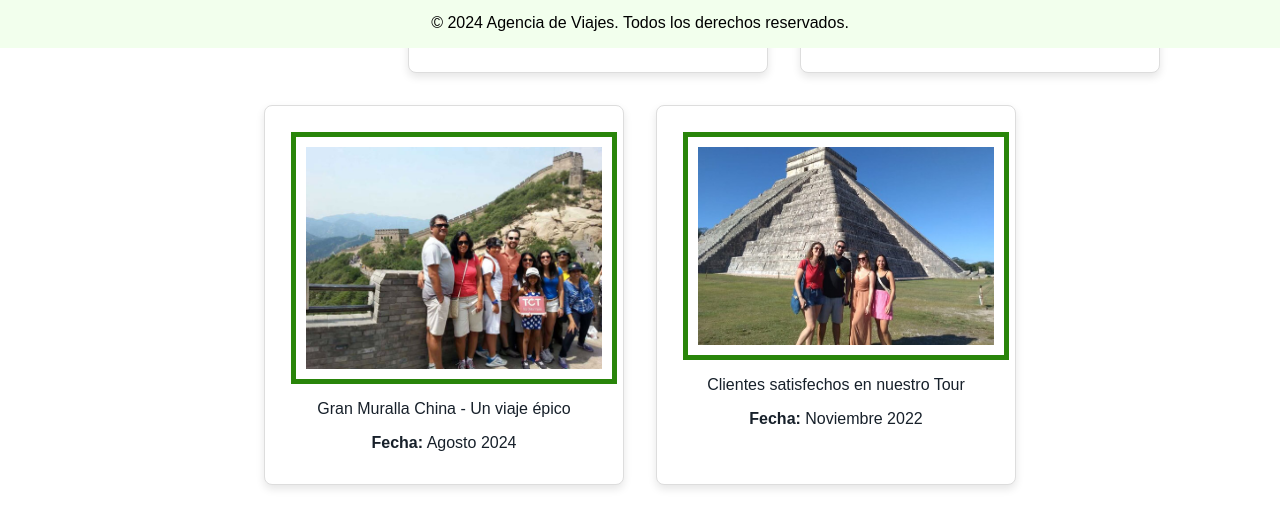
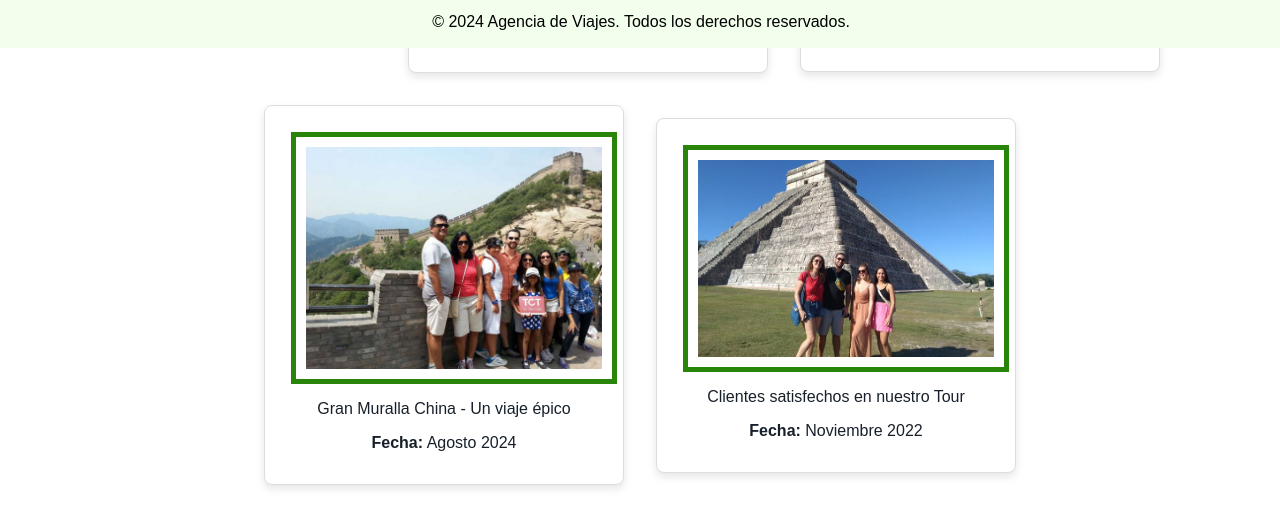
Before and after one commit to aracelicruz/7_maravillas, a plain HTML site: page Quienes_somos.html in a window 1280 px wide. Shown: the part 752-1269 px from the top of the page. Drawn offline with Linux system fonts and the light colour scheme.

Commit message:
Alineacion con flexbox

```diff
--- a/styles.css
+++ b/styles.css
@@ -5,6 +5,9 @@ body {
     padding: 0;
     background-color: #fff;
     color: #17202a;
+    display: flex;
+    flex-direction: column;
+    min-height: 100vh; /* Asegura que el cuerpo ocupe todo el alto de la ventana */
 }
 
 header {
@@ -28,7 +31,6 @@ nav {
 
 nav a {
     color: white;
-    ;
     text-decoration: none;
     font-weight: bold;
 }
@@ -41,6 +43,7 @@ nav a:hover {
     max-width: 1200px;
     margin: auto;
     padding: 2em;
+    flex: 1; /* Esto asegura que el contenido ocupe el espacio restante */
 }
 
 h2 {
@@ -62,11 +65,11 @@ h2 {
 }
 
 #gallery {
-
     display: flex;
     flex-wrap: wrap;
     gap: 2em;
-    justify-content: center;
+    justify-content: center; /* Centra horizontalmente */
+    align-items: center; /* Centra verticalmente */
 }
 
 .gallery-item {
@@ -92,34 +95,22 @@ h2 {
     display: flex;
     justify-content: center; /* Centra horizontalmente */
     align-items: center; /* Centra verticalmente */
-
-}
-#titulos {
     margin: 0; /* Elimina márgenes para un centrado más preciso */
     font-size: 2rem; /* Ajusta el tamaño del texto según lo necesites */
 }
-
-
-
 
 footer {
     background-color: #f2ffed;
     color: black;
     text-align: center;
-    padding: 1 px;
+    padding: 1px;
     width: 100%;
     position: fixed; /* Fija el footer */
     bottom: 0; /* Coloca el footer al fondo de la ventana */
     left: 0; /* Asegura que se extienda desde el borde izquierdo */
     height: 50px;
-
-
 }
 
-
-
-
-/* Estilos adicionales con Flexbox */
 #viajes #intinerario {
     background-color: #fff;
     border: 1px solid #ddd;
@@ -200,7 +191,6 @@ footer {
 #contact-form button:hover {
     background-color: #6c757d;
 }
-
 #intinerario {
     display: block;
     margin: 2rem 0;
@@ -257,11 +247,10 @@ img {
 }
 
 .maravilla {
-    background-color:  #e4f9dd;
-    ;
+    background-color: #e4f9dd;
     border: 1px solid #29850a;
     border-radius: 8px;
-    box-shadow: 0 4px 8px #29850a);
+    box-shadow: 0 4px 8px #29850a;
     padding: 1.5em;
     margin: 2em 0;
     text-align: center;
@@ -276,7 +265,6 @@ img {
     position: fixed; /* Fija el elemento en la ventana del navegador */
     right: 0%;     /* A 10px del borde derecho */
     bottom: 40px;    /* A 10px del borde inferior */
-
     text-align: center; /* Centra el contenido */
     z-index: 1000; /* Asegura que esté sobre otros elementos */
 }
@@ -288,6 +276,5 @@ img {
 }
 
 #whats p {
-
     font-size: 10px; /* Ajusta el tamaño del texto */
 }
```
